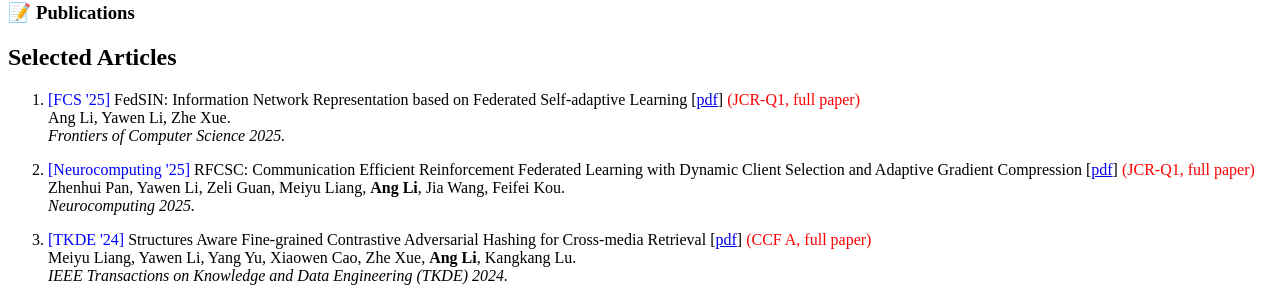
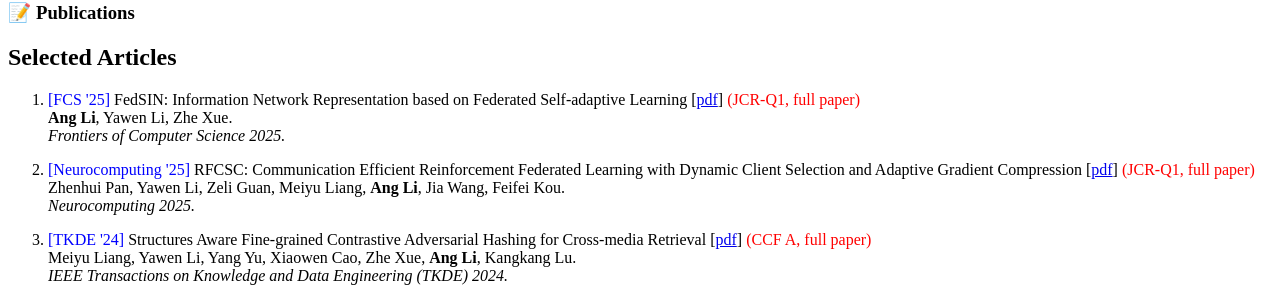
Before and after one commit to chris-Ang-li/chris-Ang-li.github.io, a Jekyll site: the page built from _pages/includes/pub.md, in a window 1280 px wide. Shown: the part 348-649 px from the top of the page. Built offline with Jekyll 4.4.1, drawn with Linux system fonts in a browser that asks for light colours; our own code applies the rules of GitHub Pages for plain Markdown files.

Commit message:
Update pub.md

```diff
--- a/_pages/includes/pub.md
+++ b/_pages/includes/pub.md
@@ -6,7 +6,7 @@
   <li>
     <p><font color="blue">[FCS '25]</font> FedSIN: Information Network Representation based on Federated Self-adaptive Learning [<a href="https://journal.hep.com.cn/fcs/EN/10.1007/s11704-025-40529-8">pdf</a>] <font color="red">(JCR-Q1, full paper)</font>
       <br>
-      Ang Li, Yawen Li, Zhe Xue.<br>
+      <b>Ang Li</b>, Yawen Li, Zhe Xue.<br>
       <i>Frontiers of Computer Science 2025.</i> <br>
     </p>
   </li>
```
